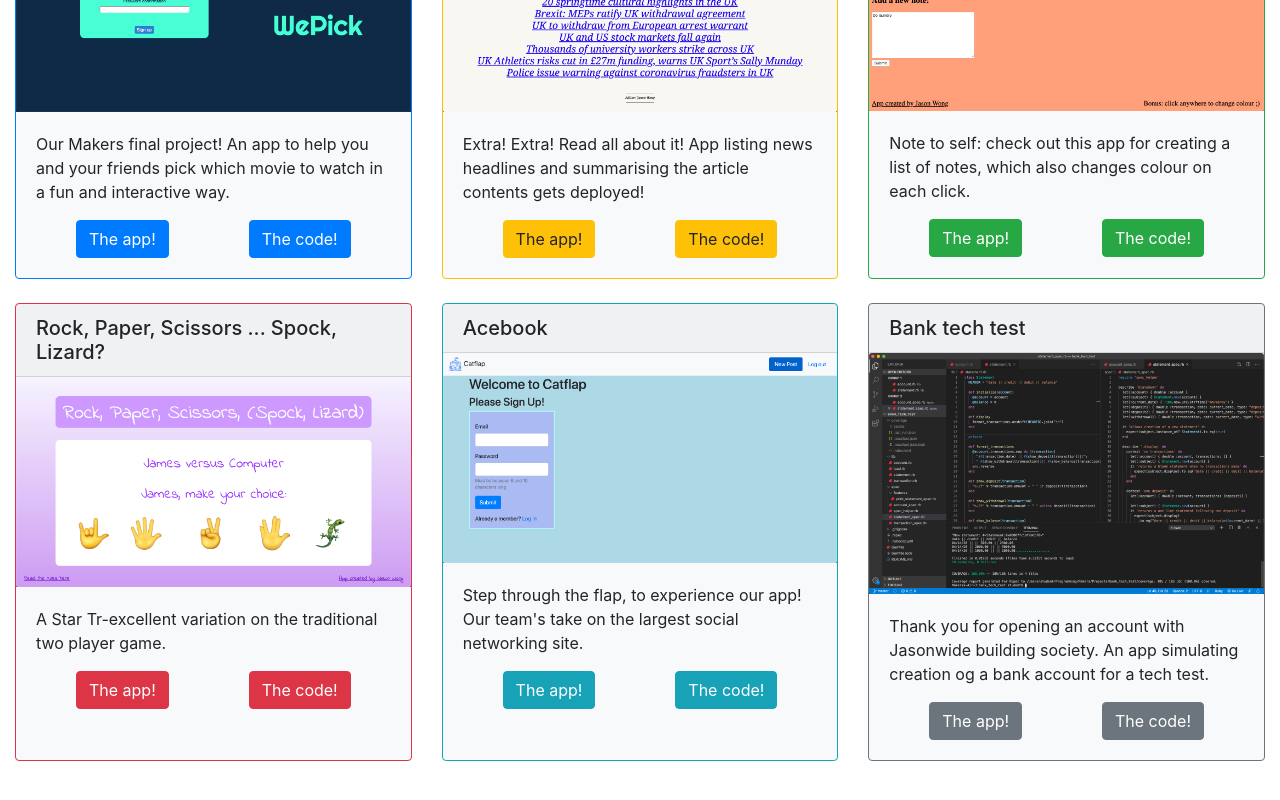
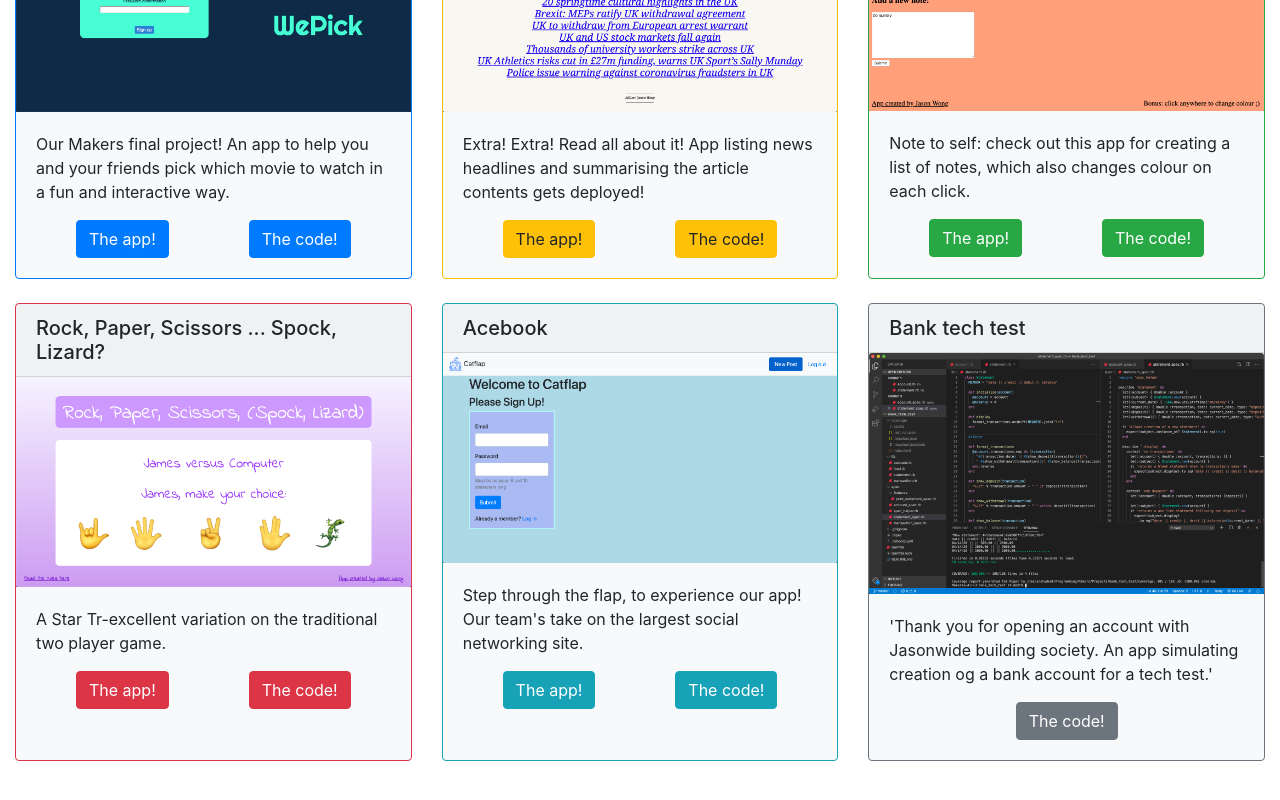
Before and after one commit to jasylwong/my_website, a React (Create React App) app: page /projects in a window 1280 px wide. Shown: the part 320-1120 px from the top of the page. Built offline with nearby package versions, Linux system fonts and the light colour scheme.

Commit message:
remove app button for bank tech test

```diff
--- a/src/components/projects.js
+++ b/src/components/projects.js
@@ -2,6 +2,8 @@ import React from 'react';
 import Project from './project';
 
 import CardDeck from 'react-bootstrap/CardDeck';
+import Card from 'react-bootstrap/Card';
+import Button from 'react-bootstrap/Button';
 
 import wepick from '../images/wepick.png';
 import front_page_news_summary from '../images/front_page_news_summary.png';
@@ -50,10 +52,18 @@ function Projects() {
           text={'Step through the flap, to experience our app! Our team\'s take on the largest social networking site.'}
         />
 
-        <Project title={"Bank tech test"} image={bank_tech_test} border={'secondary'} bg={'light'}
-          href_app={'#'} href_code={'https://github.com/jasylwong/bank_tech_test'}
-          text={'Thank you for opening an account with Jasonwide building society. An app simulating creation og a bank account for a tech test.'}
-        />
+        <Card style={{ width: '18rem' }} border={'secondary'} bg={'light'}>
+          <Card.Header as="h5">{"Bank tech test"}</Card.Header>
+          <Card.Img variant="top" src={bank_tech_test} />
+          <Card.Body>
+            <Card.Text>
+              'Thank you for opening an account with Jasonwide building society. An app simulating creation og a bank account for a tech test.'
+            </Card.Text>
+            <div class="card-links">
+              <Button variant={'secondary'} href={'https://github.com/jasylwong/bank_tech_test'} target="_blank">The code!</Button>
+            </div>
+          </Card.Body>
+        </Card>
       </CardDeck>
       <br></br>
 
```
